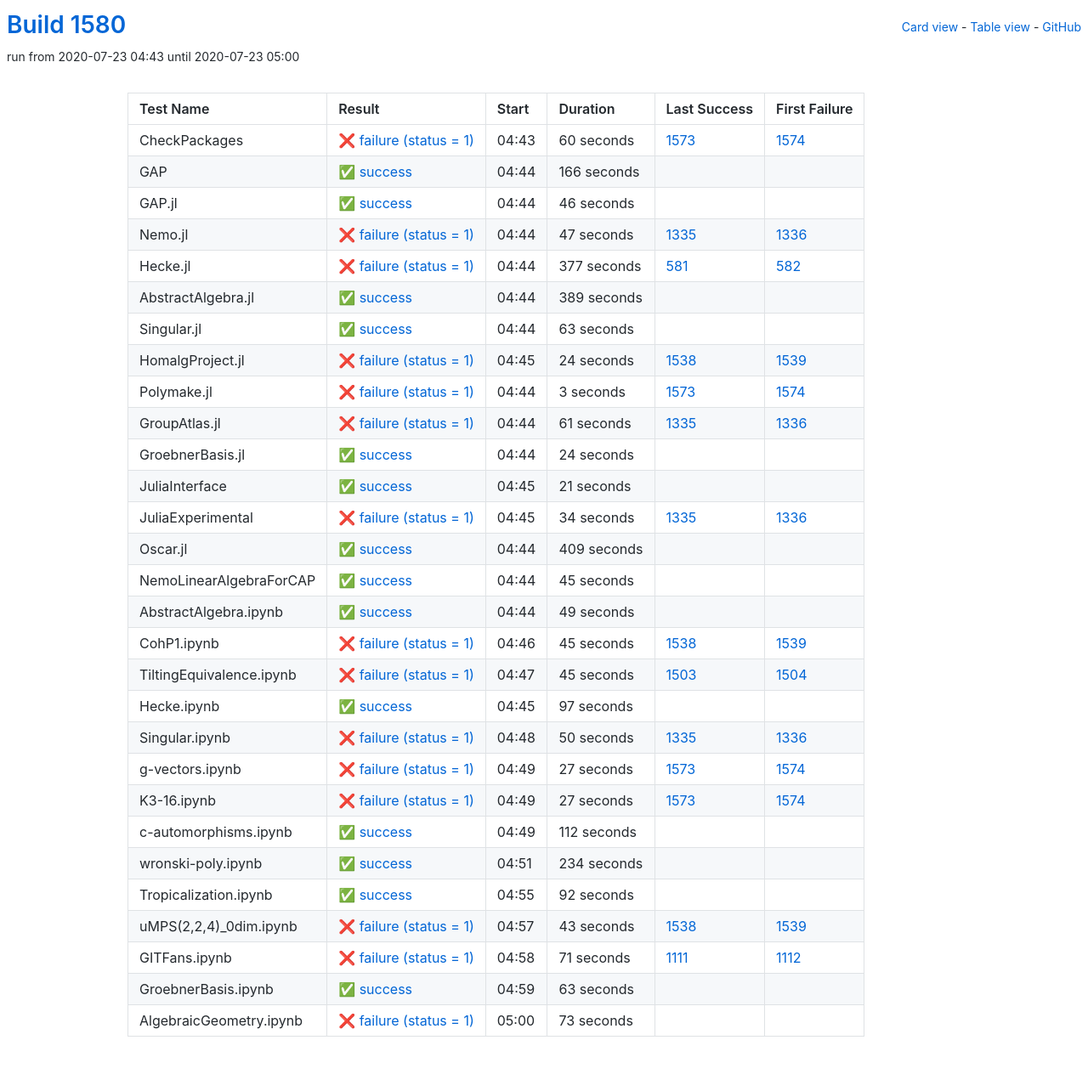
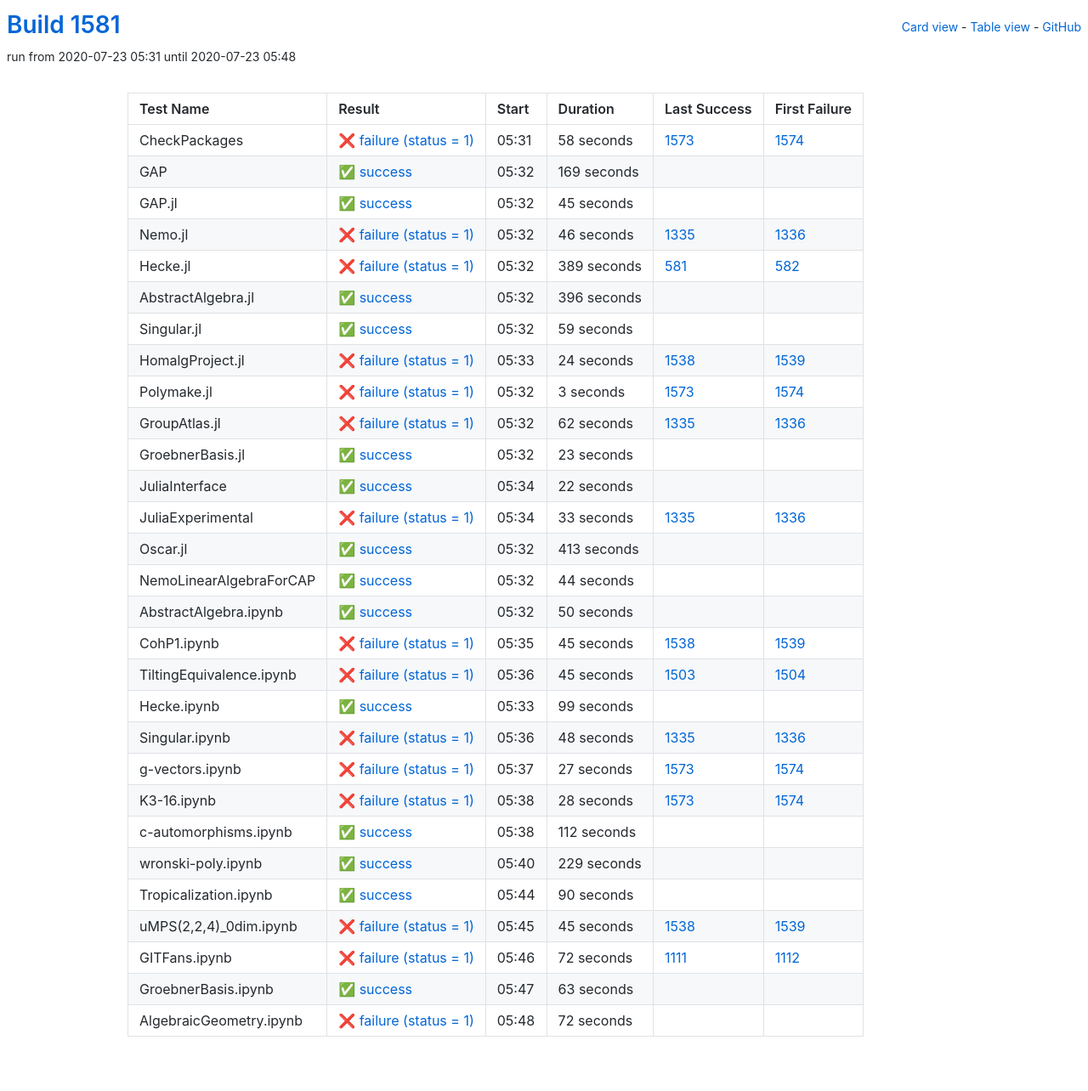
Before and after one commit to oscar-system/oscar-ci-status-1.4, a Jekyll site: the page built from table.html, in a window 1280 px wide. Shown: the whole page at 85% size. Built offline with Jekyll 4.4.1, drawn with Linux system fonts in a browser that asks for light colours.

Commit message:
Build #1581

```diff
--- a/_data/ci.yml
+++ b/_data/ci.yml
@@ -1,6 +1,6 @@
 ---
-build: 1580
-build_url: https://oscarci.mathematik.uni-kl.de/job/oscar-julia-1.4/1580/
+build: 1581
+build_url: https://oscarci.mathematik.uni-kl.de/job/oscar-julia-1.4/1581/
 job: oscar-julia-1.4
 organization: oscar-system
 repo: oscar-ci-status-1.4
@@ -8,92 +8,92 @@ repourl: https://github.com/oscar-system/oscar-ci-status-1.4
 tests:
 - name: CheckPackages
   id: checkpackages
-  log: https://oscarci.mathematik.uni-kl.de/job/oscar-julia-1.4/1580/artifact/logs/build-1580/CheckPackages.log
-  start: 2020-07-23 04:43
+  log: https://oscarci.mathematik.uni-kl.de/job/oscar-julia-1.4/1581/artifact/logs/build-1581/CheckPackages.log
+  start: 2020-07-23 05:31
   success: false
   exitcode: 1
   status: failure
-  duration: 60
+  duration: 58
   last_success: 1573
   last_success_url: https://oscarci.mathematik.uni-kl.de/job/oscar-julia-1.4/1573/
   first_failure: 1574
   first_failure_url: https://oscarci.mathematik.uni-kl.de/job/oscar-julia-1.4/1574/
 - name: GAP
   id: gap
-  log: https://oscarci.mathematik.uni-kl.de/job/oscar-julia-1.4/1580/artifact/logs/build-1580/GAP.log
-  start: 2020-07-23 04:44
+  log: https://oscarci.mathematik.uni-kl.de/job/oscar-julia-1.4/1581/artifact/logs/build-1581/GAP.log
+  start: 2020-07-23 05:32
   success: true
   exitcode: 0
   status: success
-  duration: 166
+  duration: 169
   last_success: false
   last_success_url:
   first_failure: false
   first_failure_url:
 - name: GAP.jl
   id: gap-jl
-  log: https://oscarci.mathematik.uni-kl.de/job/oscar-julia-1.4/1580/artifact/logs/build-1580/GAP.jl.log
-  start: 2020-07-23 04:44
+  log: https://oscarci.mathematik.uni-kl.de/job/oscar-julia-1.4/1581/artifact/logs/build-1581/GAP.jl.log
+  start: 2020-07-23 05:32
   success: true
   exitcode: 0
   status: success
-  duration: 46
+  duration: 45
   last_success: false
   last_success_url:
   first_failure: false
   first_failure_url:
 - name: Nemo.jl
   id: nemo-jl
-  log: https://oscarci.mathematik.uni-kl.de/job/oscar-julia-1.4/1580/artifact/logs/build-1580/Nemo.jl.log
-  start: 2020-07-23 04:44
+  log: https://oscarci.mathematik.uni-kl.de/job/oscar-julia-1.4/1581/artifact/logs/build-1581/Nemo.jl.log
+  start: 2020-07-23 05:32
   success: false
   exitcode: 1
   status: failure
-  duration: 47
+  duration: 46
   last_success: 1335
   last_success_url: https://oscarci.mathematik.uni-kl.de/job/oscar-julia-1.4/1335/
   first_failure: 1336
   first_failure_url: https://oscarci.mathematik.uni-kl.de/job/oscar-julia-1.4/1336/
 - name: Hecke.jl
   id: hecke-jl
-  log: https://oscarci.mathematik.uni-kl.de/job/oscar-julia-1.4/1580/artifact/logs/build-1580/Hecke.jl.log
-  start: 2020-07-23 04:44
+  log: https://oscarci.mathematik.uni-kl.de/job/oscar-julia-1.4/1581/artifact/logs/build-1581/Hecke.jl.log
+  start: 2020-07-23 05:32
   success: false
   exitcode: 1
   status: failure
-  duration: 377
+  duration: 389
   last_success: 581
   last_success_url: https://oscarci.mathematik.uni-kl.de/job/oscar-julia-1.4/581/
   first_failure: 582
   first_failure_url: https://oscarci.mathematik.uni-kl.de/job/oscar-julia-1.4/582/
 - name: AbstractAlgebra.jl
   id: abstractalgebra-jl
-  log: https://oscarci.mathematik.uni-kl.de/job/oscar-julia-1.4/1580/artifact/logs/build-1580/AbstractAlgebra.jl.log
-  start: 2020-07-23 04:44
+  log: https://oscarci.mathematik.uni-kl.de/job/oscar-julia-1.4/1581/artifact/logs/build-1581/AbstractAlgebra.jl.log
+  start: 2020-07-23 05:32
   success: true
   exitcode: 0
   status: success
-  duration: 389
+  duration: 396
   last_success: false
   last_success_url:
   first_failure: false
   first_failure_url:
 - name: Singular.jl
   id: singular-jl
-  log: https://oscarci.mathematik.uni-kl.de/job/oscar-julia-1.4/1580/artifact/logs/build-1580/Singular.jl.log
-  start: 2020-07-23 04:44
+  log: https://oscarci.mathematik.uni-kl.de/job/oscar-julia-1.4/1581/artifact/logs/build-1581/Singular.jl.log
+  start: 2020-07-23 05:32
   success: true
   exitcode: 0
   status: success
-  duration: 63
+  duration: 59
   last_success: false
   last_success_url:
   first_failure: false
   first_failure_url:
 - name: HomalgProject.jl
   id: homalgproject-jl
-  log: https://oscarci.mathematik.uni-kl.de/job/oscar-julia-1.4/1580/artifact/logs/build-1580/HomalgProject.jl.log
-  start: 2020-07-23 04:45
+  log: https://oscarci.mathematik.uni-kl.de/job/oscar-julia-1.4/1581/artifact/logs/build-1581/HomalgProject.jl.log
+  start: 2020-07-23 05:33
   success: false
   exitcode: 1
   status: failure
@@ -104,8 +104,8 @@ tests:
   first_failure_url: https://oscarci.mathematik.uni-kl.de/job/oscar-julia-1.4/1539/
 - name: Polymake.jl
   id: polymake-jl
-  log: https://oscarci.mathematik.uni-kl.de/job/oscar-julia-1.4/1580/artifact/logs/build-1580/Polymake.jl.log
-  start: 2020-07-23 04:44
+  log: https://oscarci.mathematik.uni-kl.de/job/oscar-julia-1.4/1581/artifact/logs/build-1581/Polymake.jl.log
+  start: 2020-07-23 05:32
   success: false
   exitcode: 1
   status: failure
@@ -116,92 +116,92 @@ tests:
   first_failure_url: https://oscarci.mathematik.uni-kl.de/job/oscar-julia-1.4/1574/
 - name: GroupAtlas.jl
   id: groupatlas-jl
-  log: https://oscarci.mathematik.uni-kl.de/job/oscar-julia-1.4/1580/artifact/logs/build-1580/GroupAtlas.jl.log
-  start: 2020-07-23 04:44
+  log: https://oscarci.mathematik.uni-kl.de/job/oscar-julia-1.4/1581/artifact/logs/build-1581/GroupAtlas.jl.log
+  start: 2020-07-23 05:32
   success: false
   exitcode: 1
   status: failure
-  duration: 61
+  duration: 62
   last_success: 1335
   last_success_url: https://oscarci.mathematik.uni-kl.de/job/oscar-julia-1.4/1335/
   first_failure: 1336
   first_failure_url: https://oscarci.mathematik.uni-kl.de/job/oscar-julia-1.4/1336/
 - name: GroebnerBasis.jl
   id: groebnerbasis-jl
-  log: https://oscarci.mathematik.uni-kl.de/job/oscar-julia-1.4/1580/artifact/logs/build-1580/GroebnerBasis.jl.log
-  start: 2020-07-23 04:44
+  log: https://oscarci.mathematik.uni-kl.de/job/oscar-julia-1.4/1581/artifact/logs/build-1581/GroebnerBasis.jl.log
+  start: 2020-07-23 05:32
   success: true
   exitcode: 0
   status: success
-  duration: 24
+  duration: 23
   last_success: false
   last_success_url:
   first_failure: false
   first_failure_url:
 - name: JuliaInterface
   id: juliainterface
-  log: https://oscarci.mathematik.uni-kl.de/job/oscar-julia-1.4/1580/artifact/logs/build-1580/JuliaInterface.log
-  start: 2020-07-23 04:45
+  log: https://oscarci.mathematik.uni-kl.de/job/oscar-julia-1.4/1581/artifact/logs/build-1581/JuliaInterface.log
+  start: 2020-07-23 05:34
   success: true
   exitcode: 0
   status: success
-  duration: 21
+  duration: 22
   last_success: false
   last_success_url:
   first_failure: false
   first_failure_url:
 - name: JuliaExperimental
   id: juliaexperimental
-  log: https://oscarci.mathematik.uni-kl.de/job/oscar-julia-1.4/1580/artifact/logs/build-1580/JuliaExperimental.log
-  start: 2020-07-23 04:45
+  log: https://oscarci.mathematik.uni-kl.de/job/oscar-julia-1.4/1581/artifact/logs/build-1581/JuliaExperimental.log
+  start: 2020-07-23 05:34
   success: false
   exitcode: 1
   status: failure
-  duration: 34
+  duration: 33
   last_success: 1335
   last_success_url: https://oscarci.mathematik.uni-kl.de/job/oscar-julia-1.4/1335/
   first_failure: 1336
   first_failure_url: https://oscarci.mathematik.uni-kl.de/job/oscar-julia-1.4/1336/
 - name: Oscar.jl
   id: oscar-jl
-  log: https://oscarci.mathematik.uni-kl.de/job/oscar-julia-1.4/1580/artifact/logs/build-1580/Oscar.jl.log
-  start: 2020-07-23 04:44
+  log: https://oscarci.mathematik.uni-kl.de/job/oscar-julia-1.4/1581/artifact/logs/build-1581/Oscar.jl.log
+  start: 2020-07-23 05:32
   success: true
   exitcode: 0
   status: success
-  duration: 409
+  duration: 413
   last_success: false
   last_success_url:
   first_failure: false
   first_failure_url:
 - name: NemoLinearAlgebraForCAP
   id: nemolinearalgebraforcap
-  log: https://oscarci.mathematik.uni-kl.de/job/oscar-julia-1.4/1580/artifact/logs/build-1580/NemoLinearAlgebraForCAP.log
-  start: 2020-07-23 04:44
+  log: https://oscarci.mathematik.uni-kl.de/job/oscar-julia-1.4/1581/artifact/logs/build-1581/NemoLinearAlgebraForCAP.log
+  start: 2020-07-23 05:32
   success: true
   exitcode: 0
   status: success
-  duration: 45
+  duration: 44
   last_success: false
   last_success_url:
   first_failure: false
   first_failure_url:
 - name: AbstractAlgebra.ipynb
   id: abstractalgebra-ipynb
-  log: https://oscarci.mathematik.uni-kl.de/job/oscar-julia-1.4/1580/artifact/logs/build-1580/AbstractAlgebra.ipynb.log
-  start: 2020-07-23 04:44
+  log: https://oscarci.mathematik.uni-kl.de/job/oscar-julia-1.4/1581/artifact/logs/build-1581/AbstractAlgebra.ipynb.log
+  start: 2020-07-23 05:32
   success: true
   exitcode: 0
   status: success
-  duration: 49
+  duration: 50
   last_success: false
   last_success_url:
   first_failure: false
   first_failure_url:
 - name: CohP1.ipynb
   id: cohp1-ipynb
-  log: https://oscarci.mathematik.uni-kl.de/job/oscar-julia-1.4/1580/artifact/logs/build-1580/CohP1.ipynb.log
-  start: 2020-07-23 04:46
+  log: https://oscarci.mathematik.uni-kl.de/job/oscar-julia-1.4/1581/artifact/logs/build-1581/CohP1.ipynb.log
+  start: 2020-07-23 05:35
   success: false
   exitcode: 1
   status: failure
@@ -212,8 +212,8 @@ tests:
   first_failure_url: https://oscarci.mathematik.uni-kl.de/job/oscar-julia-1.4/1539/
 - name: TiltingEquivalence.ipynb
   id: tiltingequivalence-ipynb
-  log: https://oscarci.mathematik.uni-kl.de/job/oscar-julia-1.4/1580/artifact/logs/build-1580/TiltingEquivalence.ipynb.log
-  start: 2020-07-23 04:47
+  log: https://oscarci.mathematik.uni-kl.de/job/oscar-julia-1.4/1581/artifact/logs/build-1581/TiltingEquivalence.ipynb.log
+  start: 2020-07-23 05:36
   success: false
   exitcode: 1
   status: failure
@@ -224,32 +224,32 @@ tests:
   first_failure_url: https://oscarci.mathematik.uni-kl.de/job/oscar-julia-1.4/1504/
 - name: Hecke.ipynb
   id: hecke-ipynb
-  log: https://oscarci.mathematik.uni-kl.de/job/oscar-julia-1.4/1580/artifact/logs/build-1580/Hecke.ipynb.log
-  start: 2020-07-23 04:45
+  log: https://oscarci.mathematik.uni-kl.de/job/oscar-julia-1.4/1581/artifact/logs/build-1581/Hecke.ipynb.log
+  start: 2020-07-23 05:33
   success: true
   exitcode: 0
   status: success
-  duration: 97
+  duration: 99
   last_success: false
   last_success_url:
   first_failure: false
   first_failure_url:
 - name: Singular.ipynb
   id: singular-ipynb
-  log: https://oscarci.mathematik.uni-kl.de/job/oscar-julia-1.4/1580/artifact/logs/build-1580/Singular.ipynb.log
-  start: 2020-07-23 04:48
+  log: https://oscarci.mathematik.uni-kl.de/job/oscar-julia-1.4/1581/artifact/logs/build-1581/Singular.ipynb.log
+  start: 2020-07-23 05:36
   success: false
   exitcode: 1
   status: failure
-  duration: 50
+  duration: 48
   last_success: 1335
   last_success_url: https://oscarci.mathematik.uni-kl.de/job/oscar-julia-1.4/1335/
   first_failure: 1336
   first_failure_url: https://oscarci.mathematik.uni-kl.de/job/oscar-julia-1.4/1336/
 - name: g-vectors.ipynb
   id: g-vectors-ipynb
-  log: https://oscarci.mathematik.uni-kl.de/job/oscar-julia-1.4/1580/artifact/logs/build-1580/g-vectors.ipynb.log
-  start: 2020-07-23 04:49
+  log: https://oscarci.mathematik.uni-kl.de/job/oscar-julia-1.4/1581/artifact/logs/build-1581/g-vectors.ipynb.log
+  start: 2020-07-23 05:37
   success: false
   exitcode: 1
   status: failure
@@ -260,20 +260,20 @@ tests:
   first_failure_url: https://oscarci.mathematik.uni-kl.de/job/oscar-julia-1.4/1574/
 - name: K3-16.ipynb
   id: k3-16-ipynb
-  log: https://oscarci.mathematik.uni-kl.de/job/oscar-julia-1.4/1580/artifact/logs/build-1580/K3-16.ipynb.log
-  start: 2020-07-23 04:49
+  log: https://oscarci.mathematik.uni-kl.de/job/oscar-julia-1.4/1581/artifact/logs/build-1581/K3-16.ipynb.log
+  start: 2020-07-23 05:38
   success: false
   exitcode: 1
   status: failure
-  duration: 27
+  duration: 28
   last_success: 1573
   last_success_url: https://oscarci.mathematik.uni-kl.de/job/oscar-julia-1.4/1573/
   first_failure: 1574
   first_failure_url: https://oscarci.mathematik.uni-kl.de/job/oscar-julia-1.4/1574/
 - name: c-automorphisms.ipynb
   id: c-automorphisms-ipynb
-  log: https://oscarci.mathematik.uni-kl.de/job/oscar-julia-1.4/1580/artifact/logs/build-1580/c-automorphisms.ipynb.log
-  start: 2020-07-23 04:49
+  log: https://oscarci.mathematik.uni-kl.de/job/oscar-julia-1.4/1581/artifact/logs/build-1581/c-automorphisms.ipynb.log
+  start: 2020-07-23 05:38
   success: true
   exitcode: 0
   status: success
@@ -284,56 +284,56 @@ tests:
   first_failure_url:
 - name: wronski-poly.ipynb
   id: wronski-poly-ipynb
-  log: https://oscarci.mathematik.uni-kl.de/job/oscar-julia-1.4/1580/artifact/logs/build-1580/wronski-poly.ipynb.log
-  start: 2020-07-23 04:51
+  log: https://oscarci.mathematik.uni-kl.de/job/oscar-julia-1.4/1581/artifact/logs/build-1581/wronski-poly.ipynb.log
+  start: 2020-07-23 05:40
   success: true
   exitcode: 0
   status: success
-  duration: 234
+  duration: 229
   last_success: false
   last_success_url:
   first_failure: false
   first_failure_url:
 - name: Tropicalization.ipynb
   id: tropicalization-ipynb
-  log: https://oscarci.mathematik.uni-kl.de/job/oscar-julia-1.4/1580/artifact/logs/build-1580/Tropicalization.ipynb.log
-  start: 2020-07-23 04:55
+  log: https://oscarci.mathematik.uni-kl.de/job/oscar-julia-1.4/1581/artifact/logs/build-1581/Tropicalization.ipynb.log
+  start: 2020-07-23 05:44
   success: true
   exitcode: 0
   status: success
-  duration: 92
+  duration: 90
   last_success: false
   last_success_url:
   first_failure: false
   first_failure_url:
 - name: uMPS(2,2,4)_0dim.ipynb
   id: umps-2-2-4-0dim-ipynb
-  log: https://oscarci.mathematik.uni-kl.de/job/oscar-julia-1.4/1580/artifact/logs/build-1580/uMPS-2-2-4-_0dim.ipynb.log
-  start: 2020-07-23 04:57
+  log: https://oscarci.mathematik.uni-kl.de/job/oscar-julia-1.4/1581/artifact/logs/build-1581/uMPS-2-2-4-_0dim.ipynb.log
+  start: 2020-07-23 05:45
   success: false
   exitcode: 1
   status: failure
-  duration: 43
+  duration: 45
   last_success: 1538
   last_success_url: https://oscarci.mathematik.uni-kl.de/job/oscar-julia-1.4/1538/
   first_failure: 1539
   first_failure_url: https://oscarci.mathematik.uni-kl.de/job/oscar-julia-1.4/1539/
 - name: GITFans.ipynb
   id: gitfans-ipynb
-  log: https://oscarci.mathematik.uni-kl.de/job/oscar-julia-1.4/1580/artifact/logs/build-1580/GITFans.ipynb.log
-  start: 2020-07-23 04:58
+  log: https://oscarci.mathematik.uni-kl.de/job/oscar-julia-1.4/1581/artifact/logs/build-1581/GITFans.ipynb.log
+  start: 2020-07-23 05:46
   success: false
   exitcode: 1
   status: failure
-  duration: 71
+  duration: 72
   last_success: 1111
   last_success_url: https://oscarci.mathematik.uni-kl.de/job/oscar-julia-1.4/1111/
   first_failure: 1112
   first_failure_url: https://oscarci.mathematik.uni-kl.de/job/oscar-julia-1.4/1112/
 - name: GroebnerBasis.ipynb
   id: groebnerbasis-ipynb
-  log: https://oscarci.mathematik.uni-kl.de/job/oscar-julia-1.4/1580/artifact/logs/build-1580/GroebnerBasis.ipynb.log
-  start: 2020-07-23 04:59
+  log: https://oscarci.mathematik.uni-kl.de/job/oscar-julia-1.4/1581/artifact/logs/build-1581/GroebnerBasis.ipynb.log
+  start: 2020-07-23 05:47
   success: true
   exitcode: 0
   status: success
@@ -344,12 +344,12 @@ tests:
   first_failure_url:
 - name: AlgebraicGeometry.ipynb
   id: algebraicgeometry-ipynb
-  log: https://oscarci.mathematik.uni-kl.de/job/oscar-julia-1.4/1580/artifact/logs/build-1580/AlgebraicGeometry.ipynb.log
-  start: 2020-07-23 05:00
+  log: https://oscarci.mathematik.uni-kl.de/job/oscar-julia-1.4/1581/artifact/logs/build-1581/AlgebraicGeometry.ipynb.log
+  start: 2020-07-23 05:48
   success: false
   exitcode: 1
   status: failure
-  duration: 73
+  duration: 72
   last_success: false
   last_success_url:
   first_failure: false
```
Also changed, not shown: README.md.
